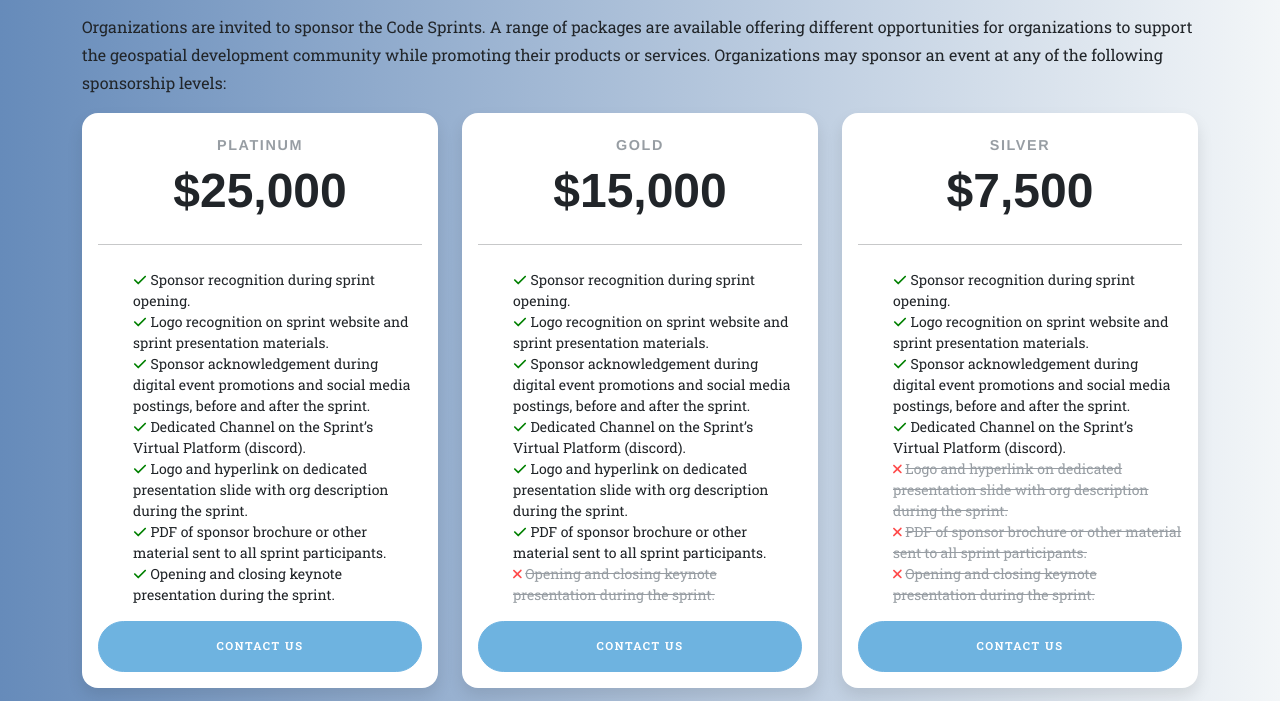
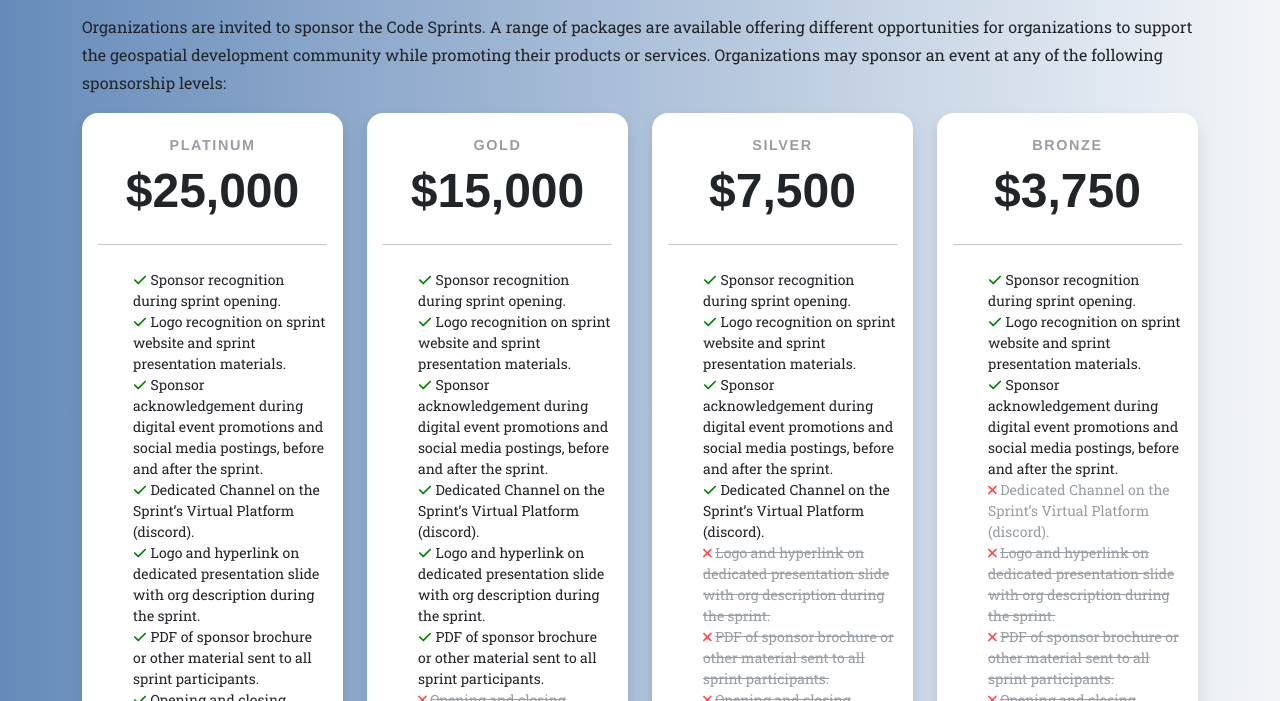
Before and after one commit to opengeospatial/dev-sprint-sponsoring, a plain HTML site: page index.html in a window 1280 px wide. Shown: the part 99-800 px from the top of the page. Drawn offline with nearby package versions, Linux system fonts and the light colour scheme.

Commit message:
- added a bronze tier

```diff
--- a/index.html
+++ b/index.html
@@ -30,7 +30,7 @@
                 </div>
                 <div class="row">
                     <!-- Platinum Level-->
-                    <div class="col-lg-4">
+                    <div class="col-lg-3">
                         <div class="card mb-5 mb-lg-0">
                             <div class="card-body">
                                 <h5 class="card-title text-muted text-uppercase text-center">Platinum</h5>
@@ -83,7 +83,7 @@
                         </div>
                     </div>
                     <!-- Gold Level-->
-                    <div class="col-lg-4">
+                    <div class="col-lg-3">
                         <div class="card mb-5 mb-lg-0">
                             <div class="card-body">
                                 <h5 class="card-title text-muted text-uppercase text-center">Gold</h5>
@@ -136,7 +136,7 @@
                         </div>
                     </div>
                     <!-- Silver Level-->
-                    <div class="col-lg-4">
+                    <div class="col-lg-3">
                         <div class="card mb-5 mb-lg-0">
                             <div class="card-body">
                                 <h5 class="card-title text-muted text-uppercase text-center">Silver</h5>
@@ -165,6 +165,59 @@
                                         <li>
                                             <span class="fa-li"></span>
                                             <i class="fas fa-check"></i>
+                                            Dedicated Channel on the Sprint’s Virtual Platform (discord).
+                                        </li>
+                                        <li class="text-muted">
+                                            <span class="fa-li"></span>
+                                            <i class="fas fa-xmark"></i>
+                                            <strike>Logo and hyperlink on dedicated presentation slide with org description during the sprint.</strike>
+                                        </li>
+                                        <li class="text-muted">
+                                            <span class="fa-li"></span>
+                                            <i class="fas fa-xmark"></i>
+                                            <strike>PDF of sponsor brochure or other material sent to all sprint participants.</strike>
+                                        </li>
+                                        <li class="text-muted">
+                                            <span class="fa-li"></span>
+                                            <i class="fas fa-xmark"></i>
+                                            <strike>Opening and closing keynote presentation during the sprint.</strike>
+                                        </li>
+                                    </ul>
+                                    <div class="d-grid"><a class="btn btn-primary text-uppercase" href="mailto:standards-team@ogc.org">Contact Us</a></div>
+                                </small>
+                            </div>
+                        </div>
+                    </div>
+                    <!-- Bronze Level-->
+                    <div class="col-lg-3">
+                        <div class="card mb-5 mb-lg-0">
+                            <div class="card-body">
+                                <h5 class="card-title text-muted text-uppercase text-center">Bronze</h5>
+                                <h6 class="card-price text-center">
+                                    $3,750
+                                    <span class="period"></span>
+                                </h6>
+                                <hr />
+                                <small>
+                                    <ul class="fa-ul">
+                                        <li>
+                                            <span class="fa-li"></span>
+                                            <i class="fas fa-check"></i>
+                                            Sponsor recognition during sprint opening.
+                                        </li>
+                                        <li>
+                                            <span class="fa-li"></span>
+                                            <i class="fas fa-check"></i>
+                                            Logo recognition on sprint website and sprint presentation materials.
+                                        </li>
+                                        <li>
+                                            <span class="fa-li"></span>
+                                            <i class="fas fa-check"></i>
+                                            Sponsor acknowledgement during digital event promotions and social media postings, before and after the sprint.
+                                        </li>
+                                        <li class="text-muted">
+                                            <span class="fa-li"></span>
+                                            <i class="fas fa-xmark"></i>
                                             Dedicated Channel on the Sprint’s Virtual Platform (discord).
                                         </li>
                                         <li class="text-muted">
--- a/js/scripts.js
+++ b/js/scripts.js
@@ -1,6 +1,6 @@
 /*!
 * Start Bootstrap - OGC Developer Website v0.1 (https://developer.ogc.org/)
-* Copyright 2013-2023 Joana Simoes
+* Copyright 2013-2024 Joana Simoes
 * Licensed under MIT (https://github.com/StartBootstrap/developer-website/blob/master/LICENSE)
 */
 //
```
Also changed, not shown: css/styles.css.
